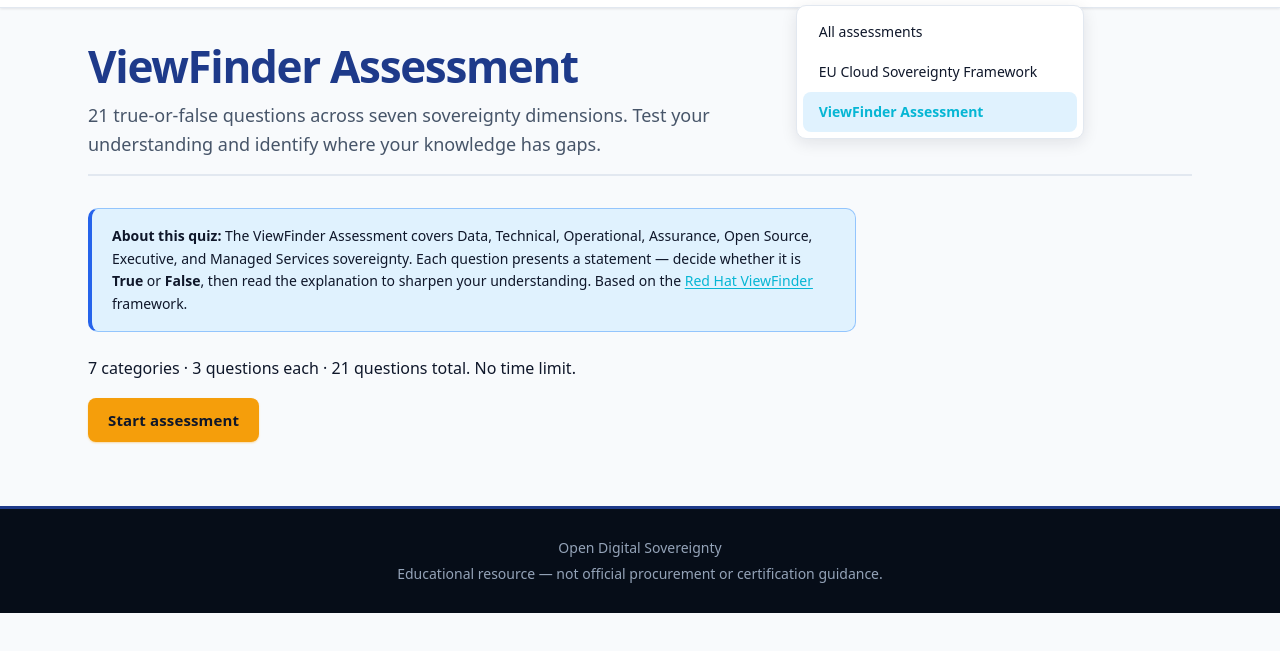
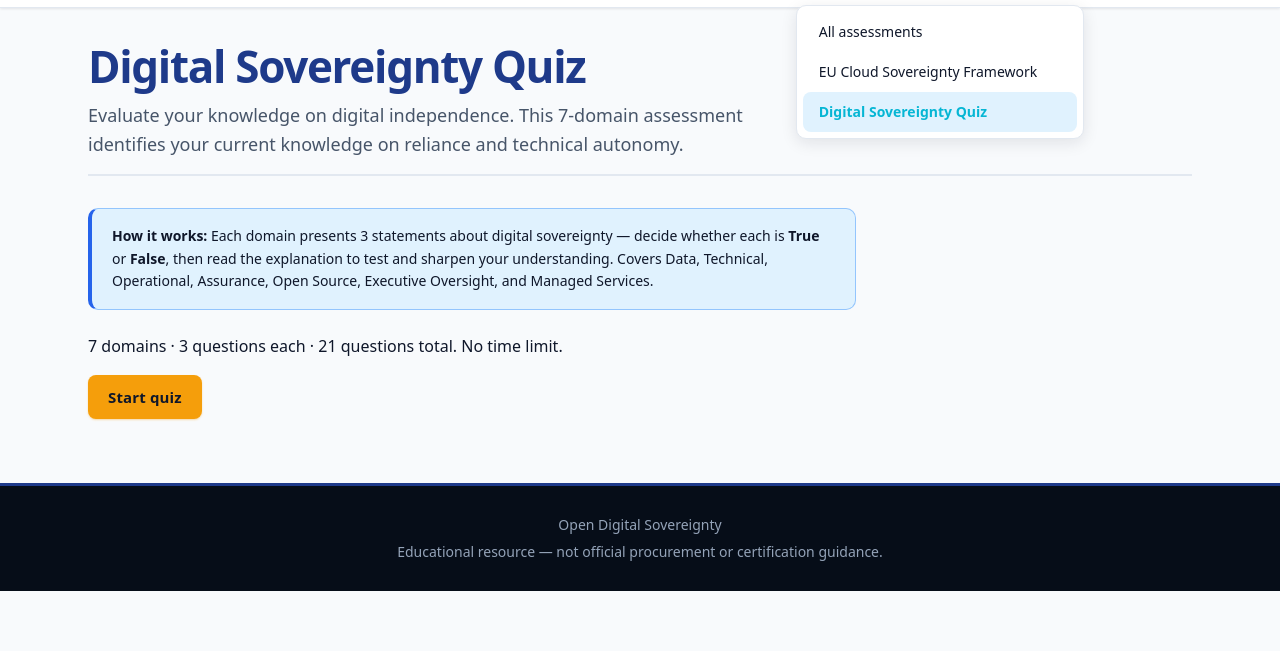
Before and after one commit to open-sovereignty/site, a plain HTML site: page assessment/viewfinder.html in a window 1280 px wide. Shown: the part 57-708 px from the top of the page. Drawn offline with Linux system fonts and the light colour scheme.

Commit message:
🐷 FIX - swap quiz for viewfinder 🐷

```diff
--- a/assessment/viewfinder.html
+++ b/assessment/viewfinder.html
@@ -3,7 +3,7 @@
 <head>
   <meta charset="UTF-8" />
   <meta name="viewport" content="width=device-width, initial-scale=1" />
-  <title>ViewFinder Assessment — Open Digital Sovereignty</title>
+  <title>Digital Sovereignty Quiz — Open Digital Sovereignty</title>
   <link rel="stylesheet" href="../css/styles.css" />
 </head>
 <body>
@@ -30,7 +30,7 @@
               <ul class="nav-submenu">
                 <li><a href="index.html">All assessments</a></li>
                 <li><a href="eu-csf.html">EU Cloud Sovereignty Framework</a></li>
-                <li><a href="viewfinder.html" aria-current="page">ViewFinder Assessment</a></li>
+                <li><a href="viewfinder.html" aria-current="page">Digital Sovereignty Quiz</a></li>
               </ul>
             </details>
           </li>
@@ -42,8 +42,8 @@
 
   <main>
     <header class="page-header">
-      <h1>ViewFinder Assessment</h1>
-      <p class="lead">21 true-or-false questions across seven sovereignty dimensions. Test your understanding and identify where your knowledge has gaps.</p>
+      <h1>Digital Sovereignty Quiz</h1>
+      <p class="lead">Evaluate your knowledge on digital independence. This 7-domain assessment identifies your current knowledge on reliance and technical autonomy.</p>
     </header>
 
     <div id="viewfinder-quiz" class="quiz-container">
@@ -51,10 +51,10 @@
       <!-- Intro -->
       <section data-quiz-intro>
         <p class="quiz-disclaimer" role="note">
-          <strong>About this quiz:</strong> The ViewFinder Assessment covers Data, Technical, Operational, Assurance, Open Source, Executive, and Managed Services sovereignty. Each question presents a statement — decide whether it is <strong>True</strong> or <strong>False</strong>, then read the explanation to sharpen your understanding. Based on the <a href="https://github.com/redhat-cop/viewfinder" target="_blank" rel="noopener noreferrer">Red Hat ViewFinder</a> framework.
+          <strong>How it works:</strong> Each domain presents 3 statements about digital sovereignty — decide whether each is <strong>True</strong> or <strong>False</strong>, then read the explanation to test and sharpen your understanding. Covers Data, Technical, Operational, Assurance, Open Source, Executive Oversight, and Managed Services.
         </p>
-        <p>7 categories · 3 questions each · 21 questions total. No time limit.</p>
-        <button type="button" class="btn btn-primary" data-btn-start>Start assessment</button>
+        <p>7 domains · 3 questions each · 21 questions total. No time limit.</p>
+        <button type="button" class="btn btn-primary" data-btn-start>Start quiz</button>
       </section>
 
       <!-- Questions -->
@@ -91,9 +91,6 @@
           <tbody data-results-tbody></tbody>
         </table>
 
-        <p class="results-source">
-          Based on the <a href="https://github.com/redhat-cop/viewfinder" target="_blank" rel="noopener noreferrer">Red Hat ViewFinder</a> open-source sovereignty quiz framework.
-        </p>
 
         <div class="quiz-actions">
           <button type="button" class="btn btn-secondary" data-btn-restart>Start over</button>
```
Also changed, not shown: assessment/eu-csf.html (+1 -1 lines), assessment/index.html (+3 -3 lines), index.html (+1 -1 lines), landscape.html (+1 -1 lines).
